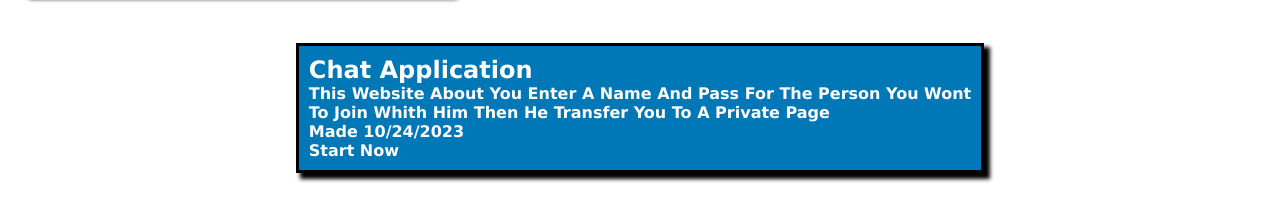
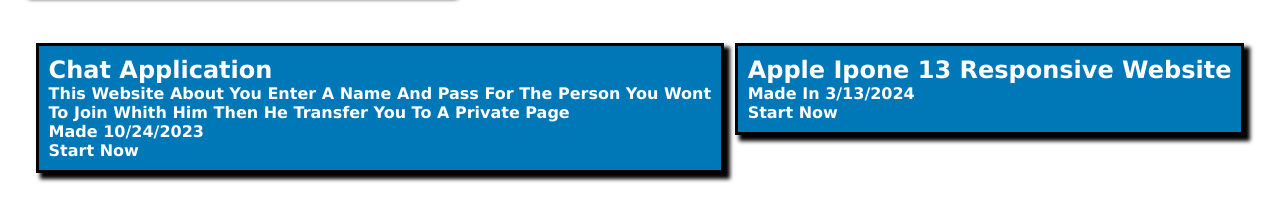
Before and after one commit to iamDynamic/All-Project-Apps, a plain HTML site: page index.html in a window 1280 px wide. Shown: the part 7437-7635 px from the top of the page. Drawn offline with Linux system fonts and the light colour scheme.

Commit message:
push website

```diff
--- a/index.html
+++ b/index.html
@@ -507,6 +507,11 @@
          <p>made 10/24/2023</p>
          <a href="https://chat-applications-mu.vercel.app/">start now</a>
       </div>
+      <div class="app">
+         <h1>apple ipone 13 responsive website</h1>
+         <p>made in 3/13/2024</p>
+         <a href="https://apple-iphone-13-respionsive-website.verce">start now</a>
+      </div>
    </article>
 </article>
 </div>
```
